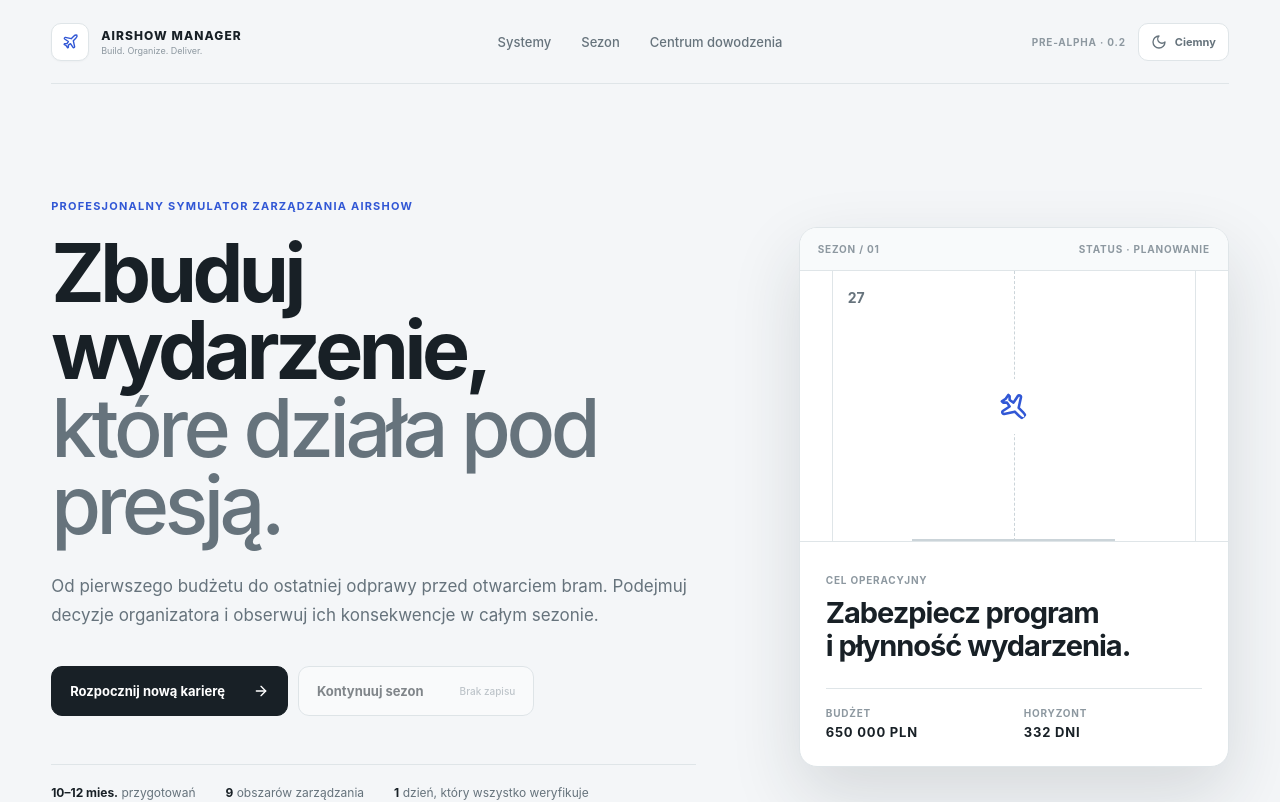
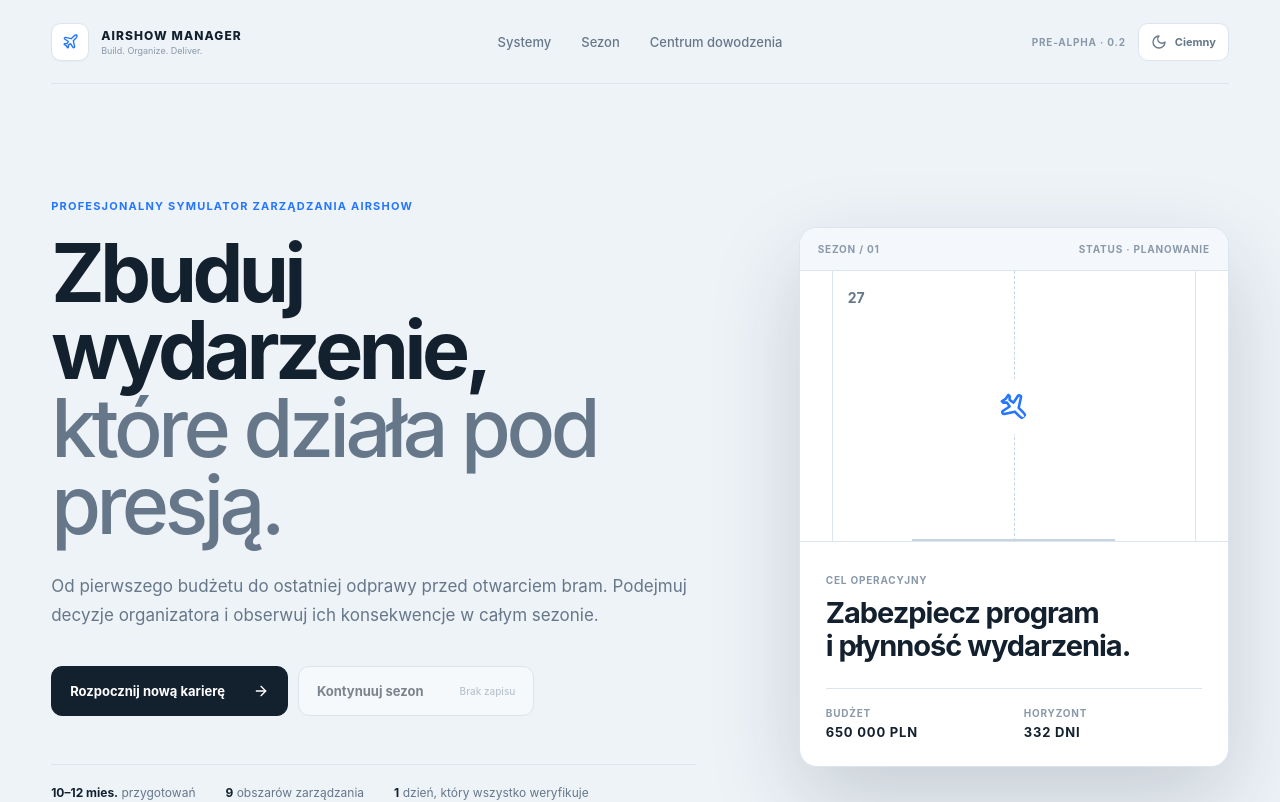
Before and after one commit to MGYTT/airshow-manager, a Next.js app: page / in a window 1280 px wide. Shown: the top 802 px of the page. Built offline with nearby package versions, Linux system fonts and the light colour scheme.

Commit message:
Refresh global visual design system

```diff
--- a/src/app/globals.css
+++ b/src/app/globals.css
@@ -1,24 +1,33 @@
 *{box-sizing:border-box}
 :root{
-  --bg:#f4f6f8;--surface:#ffffff;--surface-2:#f8fafb;--surface-3:#eef2f4;
-  --text:#182026;--muted:#66737c;--quiet:#8d98a0;--line:#dfe5e8;--line-strong:#cbd4d9;
-  --accent:#3157d5;--accent-strong:#2344b1;--accent-soft:#eef2ff;
-  --success:#2f7d57;--warning:#a66a16;--danger:#b94b42;
-  --shadow:0 12px 36px rgba(27,39,47,.08);--shadow-lg:0 28px 70px rgba(27,39,47,.14);
-  --radius:16px;--radius-sm:10px;
+  --bg:#eef3f8;--bg-elevated:#f7f9fc;--surface:#ffffff;--surface-2:#f4f7fb;--surface-3:#eaf0f6;
+  --text:#13202d;--muted:#66778a;--quiet:#8a99aa;--line:#dce5ee;--line-strong:#c8d5e1;
+  --accent:#2476ff;--accent-2:#18c7e8;--accent-strong:#1458c8;--accent-soft:#e8f1ff;
+  --success:#1fbd78;--warning:#e39a34;--danger:#ef5d63;--violet:#7a6cff;
+  --shadow:0 16px 44px rgba(28,50,73,.10);--shadow-lg:0 34px 90px rgba(18,36,56,.18);
+  --glow:0 0 0 1px rgba(36,118,255,.10),0 16px 40px rgba(36,118,255,.10);
+  --radius:18px;--radius-sm:12px;
   color-scheme:light;
 }
 html[data-theme="dark"]{
-  --bg:#0c1116;--surface:#121920;--surface-2:#151e26;--surface-3:#1b252e;
-  --text:#edf2f5;--muted:#9ba8b2;--quiet:#72808b;--line:#27323b;--line-strong:#36434d;
-  --accent:#86a0ff;--accent-strong:#a8b9ff;--accent-soft:#1c294d;
-  --success:#71c59b;--warning:#e3b86c;--danger:#ef9188;
-  --shadow:0 12px 36px rgba(0,0,0,.24);--shadow-lg:0 28px 70px rgba(0,0,0,.42);
+  --bg:#07111d;--bg-elevated:#0a1623;--surface:#0d1a29;--surface-2:#102234;--surface-3:#152b40;
+  --text:#f4f8fc;--muted:#9fb0c1;--quiet:#6f8498;--line:#1c3448;--line-strong:#294861;
+  --accent:#43a2ff;--accent-2:#22d7e8;--accent-strong:#78bcff;--accent-soft:#102a44;
+  --success:#38d58f;--warning:#ffae4d;--danger:#ff6f73;--violet:#9387ff;
+  --shadow:0 18px 48px rgba(0,0,0,.30);--shadow-lg:0 38px 100px rgba(0,0,0,.50);
+  --glow:0 0 0 1px rgba(67,162,255,.14),0 18px 54px rgba(13,109,181,.16);
   color-scheme:dark;
 }
 html{background:var(--bg);scroll-behavior:smooth}
-html,body{margin:0;min-height:100%;background:var(--bg);color:var(--text);font-family:"Segoe UI Variable","SF Pro Display","SF Pro Text",-apple-system,BlinkMacSystemFont,"Segoe UI",Roboto,Helvetica,Arial,sans-serif;-webkit-font-smoothing:antialiased;text-rendering:optimizeLegibility}
+html,body{margin:0;min-height:100%;background:
+ radial-gradient(circle at 82% -10%,color-mix(in srgb,var(--accent) 10%,transparent),transparent 30%),
+ radial-gradient(circle at 8% 100%,color-mix(in srgb,var(--accent-2) 7%,transparent),transparent 26%),
+ var(--bg);color:var(--text);font-family:Inter,"Segoe UI Variable","SF Pro Display","SF Pro Text",-apple-system,BlinkMacSystemFont,"Segoe UI",Roboto,Helvetica,Arial,sans-serif;-webkit-font-smoothing:antialiased;text-rendering:optimizeLegibility}
 body{overflow-x:hidden}
 button,input,select{font:inherit}button{color:inherit}a{color:inherit}
-button:focus-visible,a:focus-visible,input:focus-visible,select:focus-visible{outline:3px solid color-mix(in srgb,var(--accent) 55%,transparent);outline-offset:3px}
+button,input,select{transition:border-color .18s ease,background-color .18s ease,color .18s ease,transform .18s ease,box-shadow .18s ease}
+button:focus-visible,a:focus-visible,input:focus-visible,select:focus-visible{outline:3px solid color-mix(in srgb,var(--accent) 48%,transparent);outline-offset:3px}
 ::selection{background:var(--accent);color:white}
+::-webkit-scrollbar{width:10px;height:10px}
+::-webkit-scrollbar-track{background:transparent}
+::-webkit-scrollbar-thumb{background:color-mix(in srgb,var(--line-strong) 72%,transparent);border:2px solid transparent;background-clip:padding-box;border-radius:999px}
```
